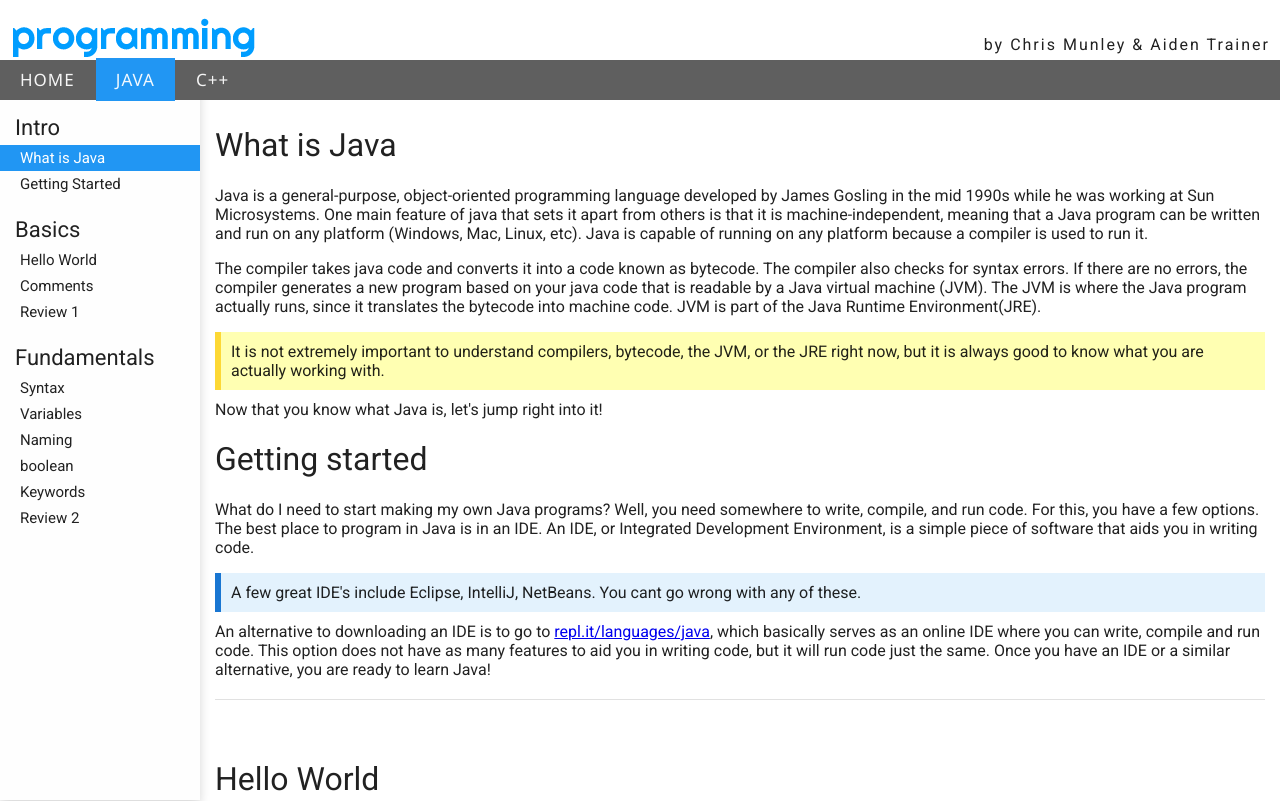
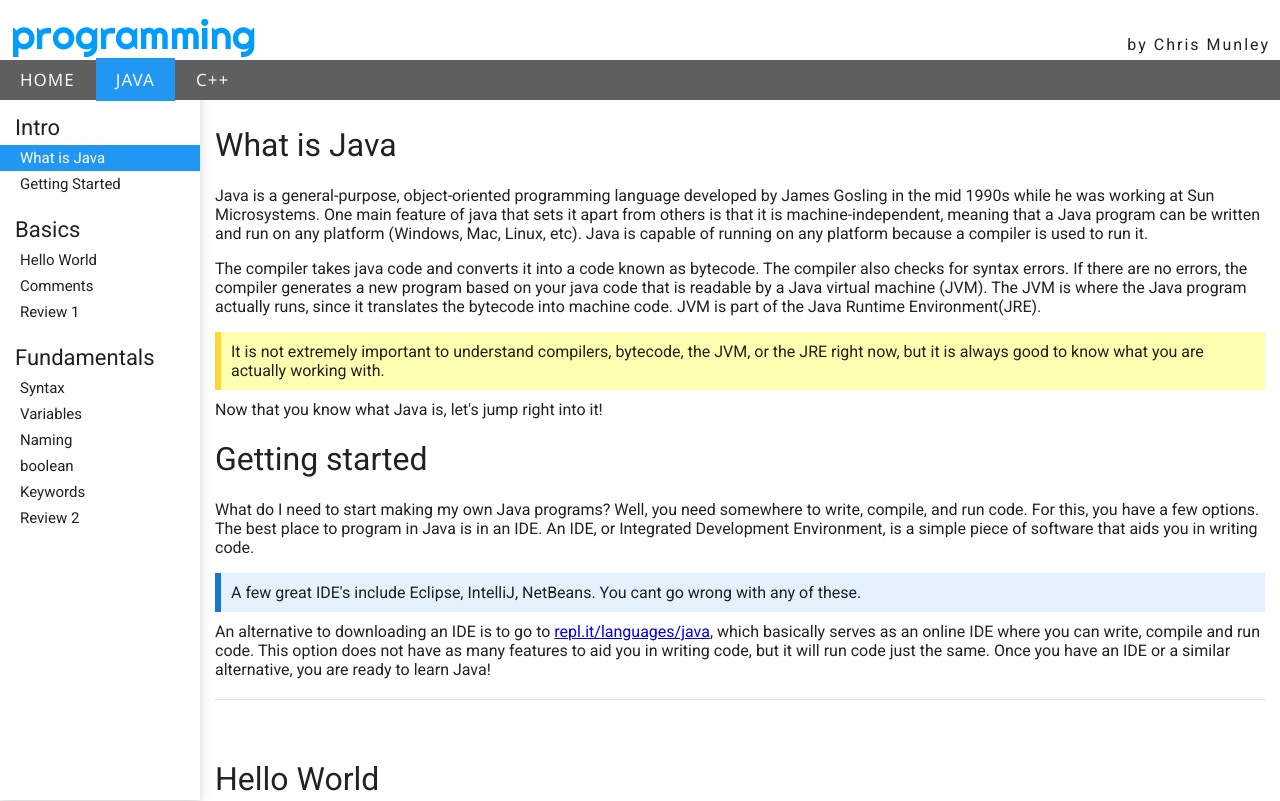
Before and after one commit to chrismun/chrismunley.github.io, a plain HTML site: page java.html in a window 1280 px wide. Shown: the top 801 px of the page. Drawn offline with Linux system fonts and the light colour scheme.

Commit message:
Update java.html

```diff
--- a/java.html
+++ b/java.html
@@ -6,7 +6,7 @@
 
     <title>Programming - Java</title>
     <meta name="description" content="Programming Tutorial Website">
-    <meta name="author" content="Chris Munley and Aiden Trainer">
+    <meta name="author" content="Chris Munley">
 
     <link rel="stylesheet" type="text/css" href="style.css">
     <link href="https://fonts.googleapis.com/css?family=Roboto:300,400,500" rel="stylesheet">
@@ -16,7 +16,7 @@
 <body>
     <div id="header">
         <div id="logo"><img src="img/logo.png" alt="Logo"></div>
-        <div id="author">by Chris Munley & Aiden Trainer</div>
+        <div id="author">by Chris Munley</div>
         <div id="navbar">
             <ul>
                 <li><a href="index.html">Home</a></li>
```
